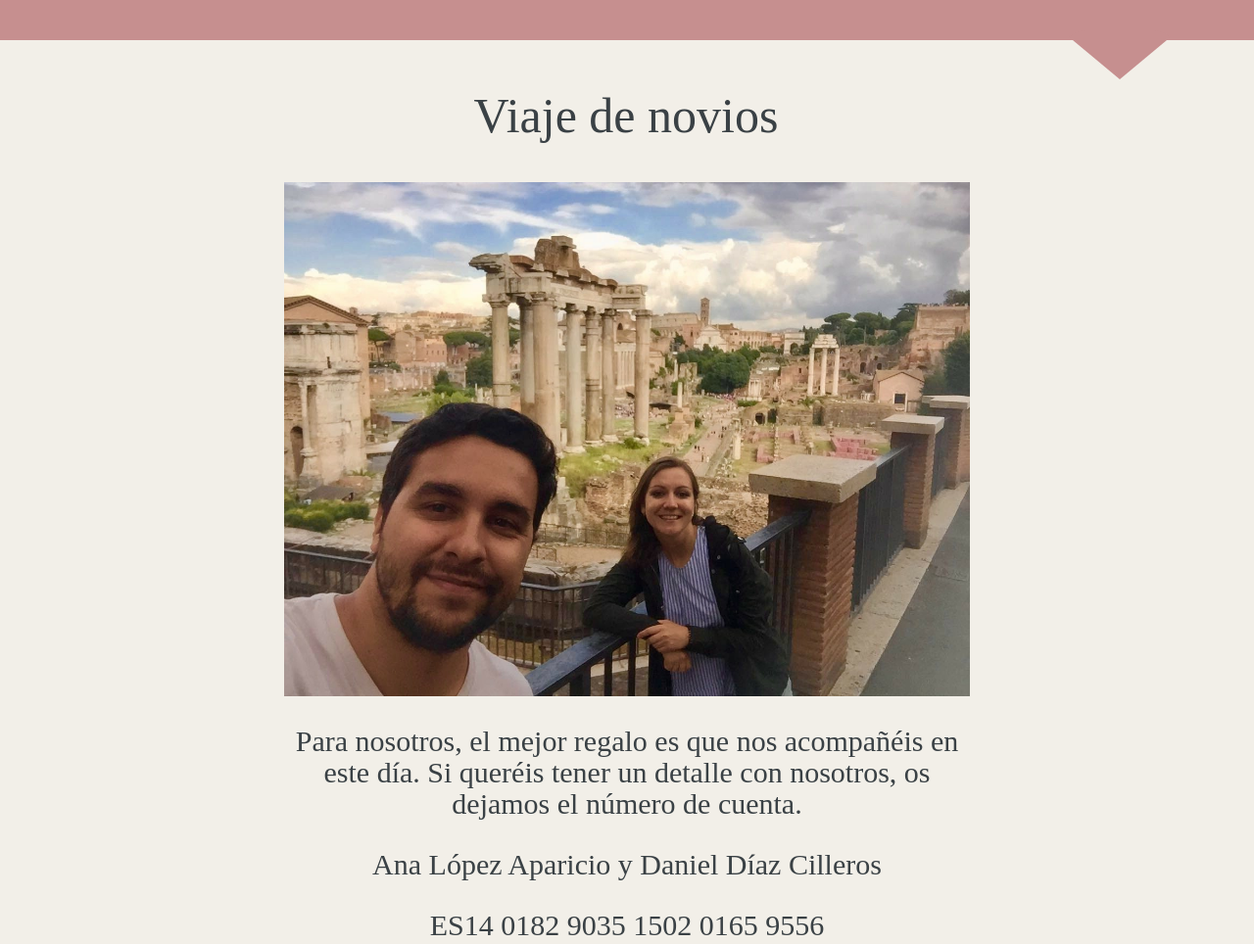
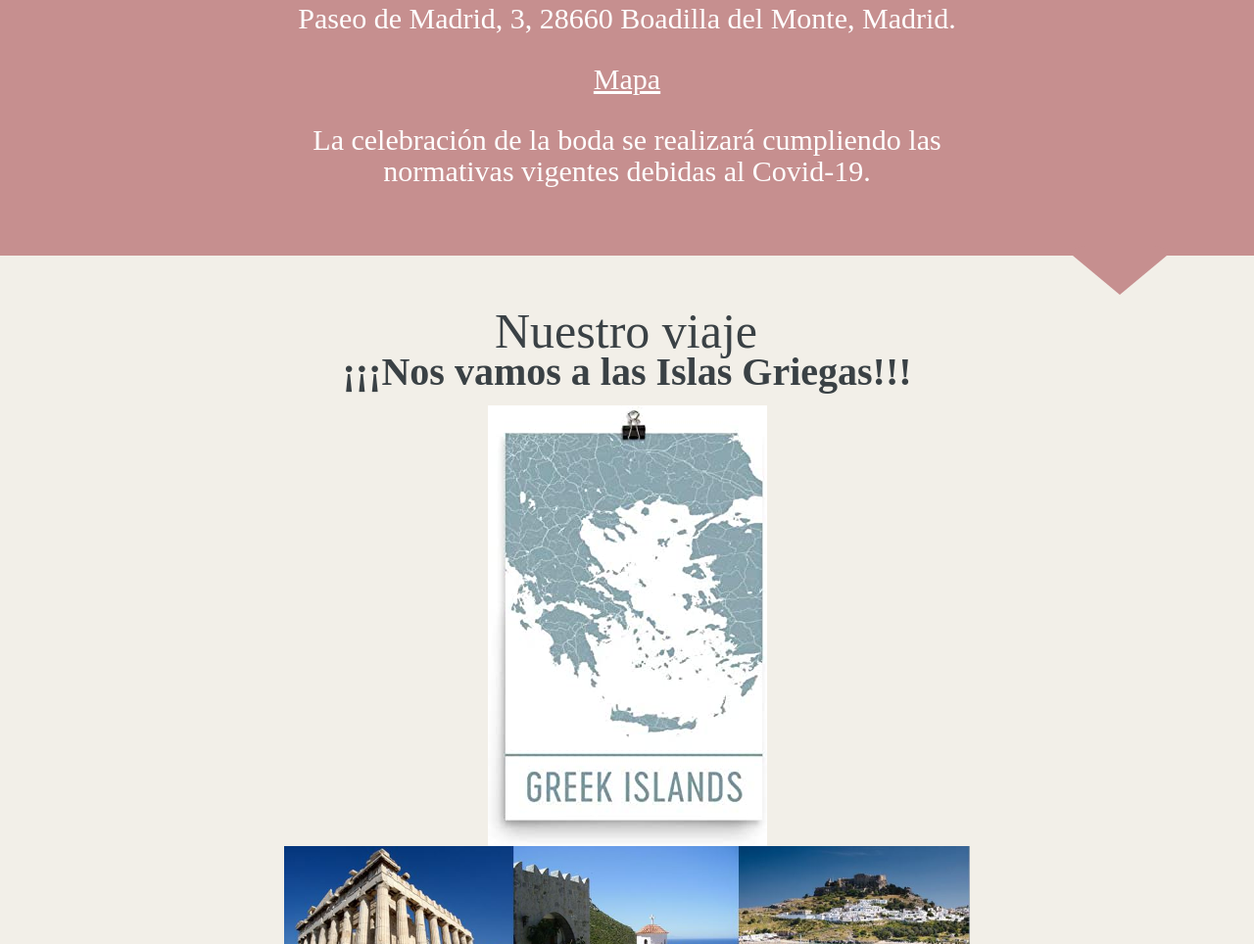
Before and after one commit to boda-ana-y-dani/boda-ana-y-dani.github.io, a plain HTML site: page index.html in a window 1280 px wide. Shown: the part 3095-4059 px from the top of the page at 98% size. Drawn offline with nearby package versions, Linux system fonts and the light colour scheme.

Commit message:
Final version

```diff
--- a/index.html
+++ b/index.html
@@ -192,6 +192,7 @@ href="https://boda-ana-y-dani.github.io/images/favicon-16x16.png"/>
 <p>Parroquia Santa María de Caná</p>
 <p>Av. de Europa 6, 28224 Pozuelo de Alarcón, Madrid.</p>
 <p><a href="https://www.google.com/maps/place/Parroquia+Santa+Mar%C3%ADa+de+Can%C3%A1/@40.4346491,-3.801995,17z/data=!3m1!4b1!4m5!3m4!1s0xd4186415716a5a1:0xba88876cc831beec!8m2!3d40.434645!4d-3.7998063">Mapa</a></p>
+<p>Se os informará de la disponibilidad de autobuses en fechas más próximas a la boda (en función de las restricciones por Covid-19).</p>
 
                 </section>
             </article>
@@ -199,7 +200,7 @@ href="https://boda-ana-y-dani.github.io/images/favicon-16x16.png"/>
         </div>
 
         <div class='post-holder'>
-            <article id='la-celebracion' class='post '>
+            <article id='la-celebración' class='post '>
                 <header class="post-header">
                     <h2 class="post-title">La celebración</h2>
                 </header>
@@ -209,6 +210,7 @@ href="https://boda-ana-y-dani.github.io/images/favicon-16x16.png"/>
 <p>Restaurante Gasterea</p>
 <p>Paseo de Madrid, 3, 28660 Boadilla del Monte, Madrid.</p>
 <p><a href="https://www.google.com/maps/place/Restaurante+Gasterea/@40.4026293,-3.8767858,15z/data=!4m2!3m1!1s0x0:0xcb553fbbc36c90ea?sa=X&amp;ved=2ahUKEwjksIPwu4XxAhWky4UKHVGwAC0Q_BIwG3oECFkQBQ">Mapa</a></p>
+<p>La celebración de la boda se realizará cumpliendo las normativas vigentes debidas al Covid-19.</p>
 
                 </section>
             </article>
@@ -216,16 +218,17 @@ href="https://boda-ana-y-dani.github.io/images/favicon-16x16.png"/>
         </div>
 
         <div class='post-holder'>
-            <article id='viaje-de-novios' class='post '>
+            <article id='nuestro-viaje' class='post '>
                 <header class="post-header">
-                    <h2 class="post-title">Viaje de novios</h2>
+                    <h2 class="post-title">Nuestro viaje</h2>
                 </header>
                 <section class="post-content">
-                    <p><img src="images/Roma.jpg" alt="Jane Doe"></p>
-<p>Para nosotros, el mejor regalo es que nos acompañéis en este día.
-Si queréis tener un detalle con nosotros, os dejamos el número de cuenta.</p>
-<p>Ana López Aparicio y Daniel Díaz Cilleros</p>
-<p>ES14 0182 9035 1502 0165 9556</p>
+                    <h4 id="nos-vamos-a-las-islas-griegas">¡¡¡Nos vamos a las Islas Griegas!!!</h4>
+<p><img src="images/Itinerario2.jpg" alt="Jane Doe">
+<img src="images/Itinerario.jpg" alt="Jane Doe"></p>
+<p>Para nosotros, el mejor regalo es que nos acompañéis en este día tan especial.
+Rogamos confirmación.</p>
+<p>Si queréis colaborar con nuestro viaje, encontraréis los datos más abajo.</p>
 
                 </section>
             </article>
@@ -240,6 +243,8 @@ Si queréis tener un detalle con nosotros, os dejamos el número de cuenta.</p>
                 <section class="post-content">
                     <p><i class="fa fa-envelope"></i> <a href="mailto:bodaAnaYDani1@gmail.com">email@bodaAnayDani</a></p>
 <p>ANA  <i class="fa fa-phone"></i>  <a href="tel:+34647204863">+34 647 204863</a> DANI  <i class="fa fa-phone"></i>  <a href="tel:+34659877888">+34 659 877888</a></p>
+<p>Número de Cuenta:</p>
+<p>ES14 0182 9035 1502 0165 9556</p>
 
                 </section>
             </article>
```
Also changed, not shown: images/Itinerario.jpg (added), images/Itinerario2.jpg (added).
